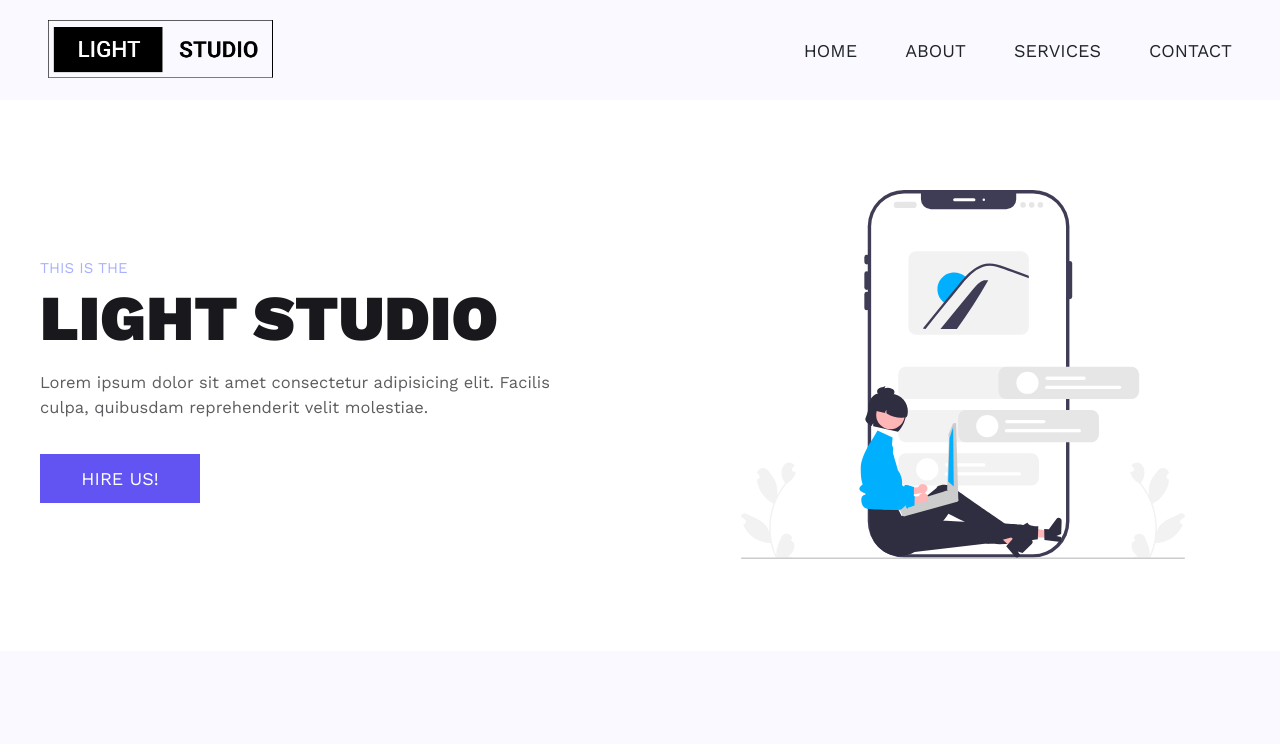
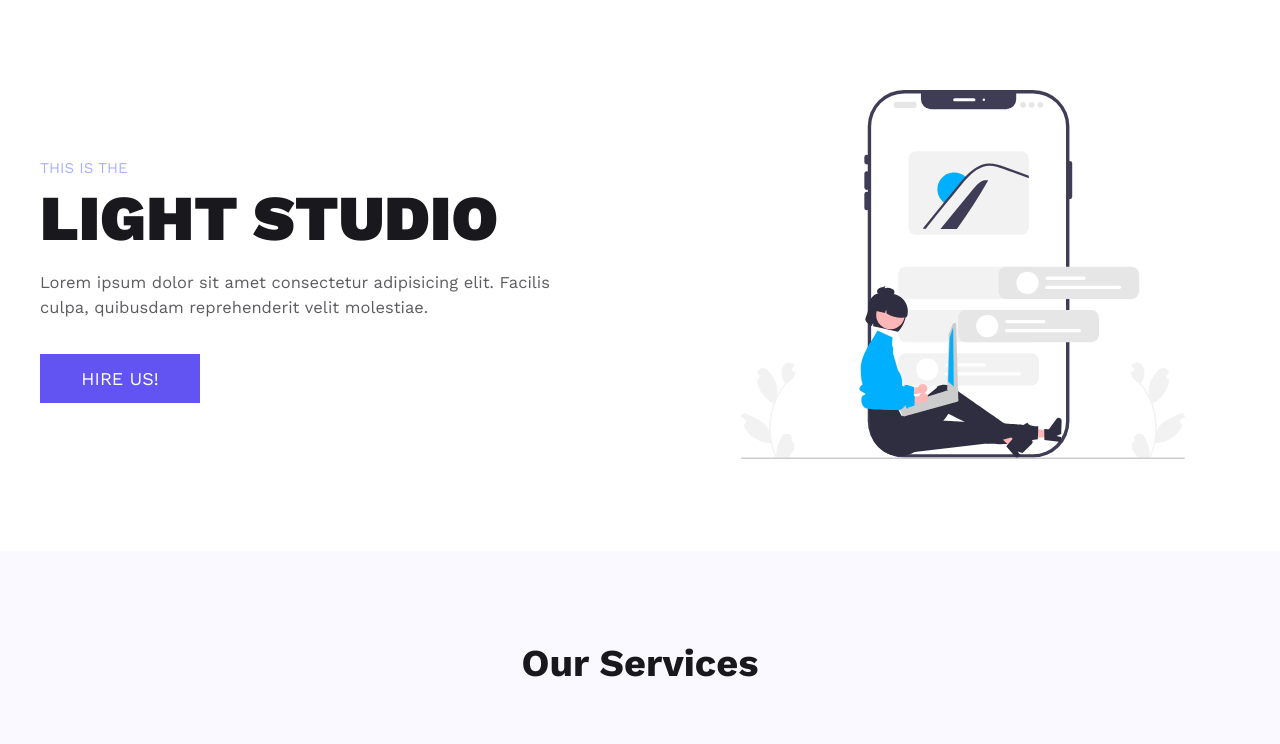
Before and after one commit to samx03/Light-Studio, a React (Vite) app: page / in a window 1280 px wide. Shown: the top 744 px of the page. Built offline with nearby package versions, Linux system fonts and the light colour scheme.

Commit message:
Services fix

```diff
--- a/src/App.jsx
+++ b/src/App.jsx
@@ -37,7 +37,7 @@ const App = () => {
     <ThemeProvider theme={theme}>
       <GlobalStyle />
       <BrowserRouter>
-        <Header />
+        {/* <Header /> */}
         <Routes>
           <Route path="/" element={<Home />} />
           <Route path="/about" element={<About />} />
@@ -46,7 +46,7 @@ const App = () => {
           {/* <Route path="*" element={<Error />} /> */}
         </Routes>
         <GoToTop />
-        <Footer />
+        {/* <Footer /> */}
       </BrowserRouter>
     </ThemeProvider>
   );
```
